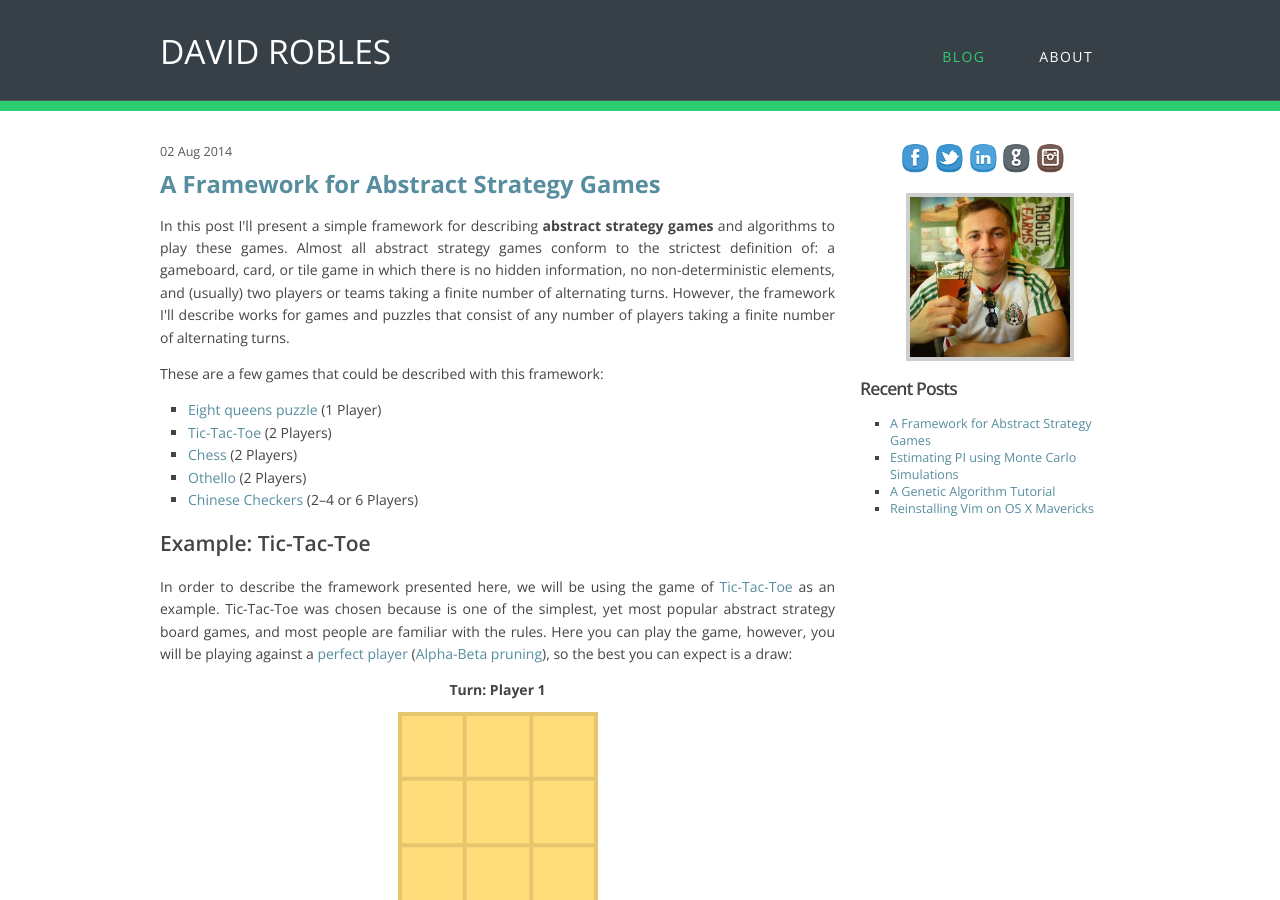
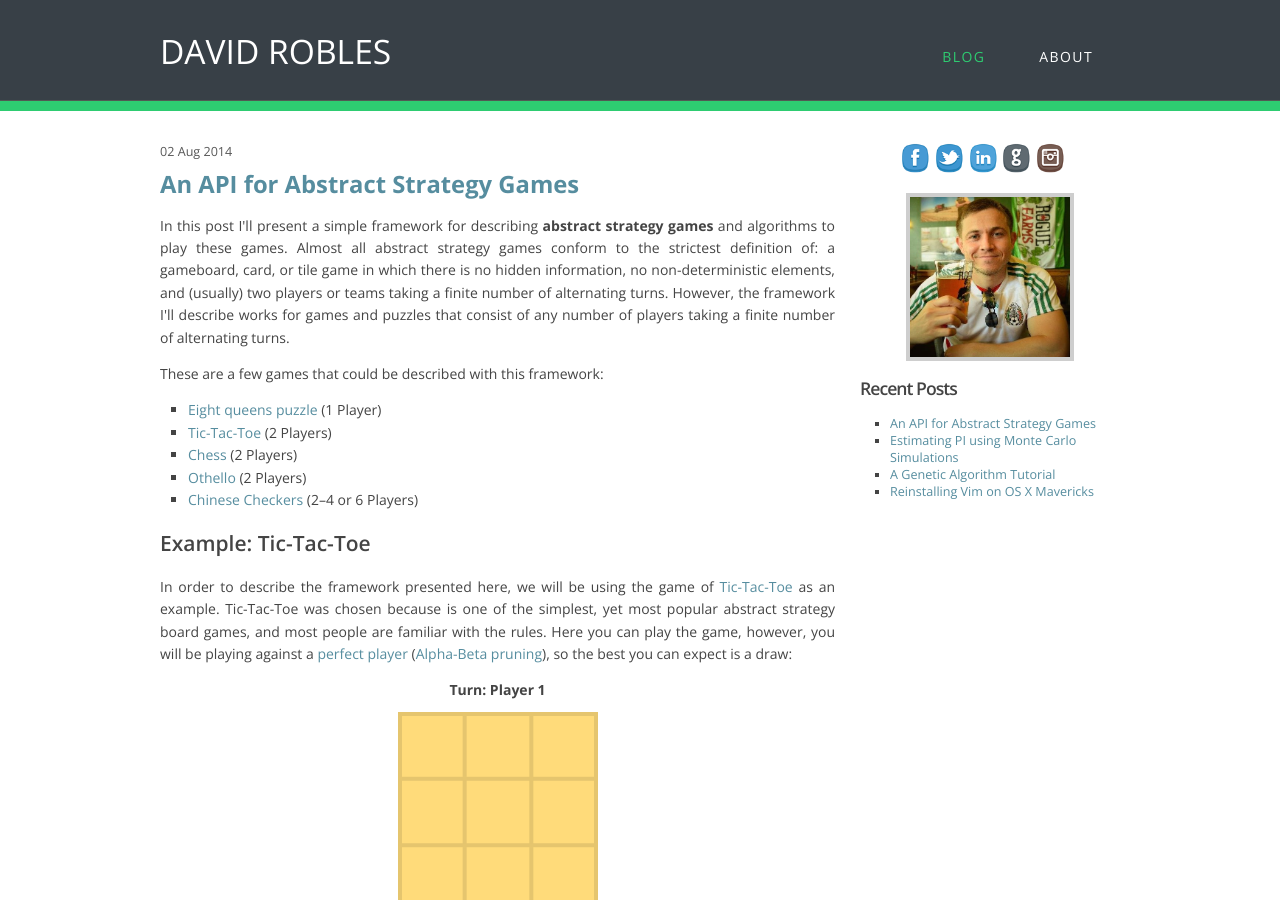
Before and after one commit to davidrobles/davidrobles.github.io, a Jekyll site: the page built from _posts/2014-08-01-an-api-for-abstract-strategy-games.html, in a window 1280 px wide and 900 px high. Built offline with Jekyll 4.4.1, drawn with Linux system fonts in a browser that asks for light colours; Markdown is read by kramdown in place of the engine named in the settings; comment, search, counter and statistics services are not loaded.

Commit message:
Rename file

```diff
--- a/_posts/2014-08-01-a-framework-for-abstract-strategy-games.html
+++ b/_posts/2014-08-01-an-api-for-abstract-strategy-games.html
@@ -1,6 +1,6 @@
 ---
 layout:     post
-title:      "A Framework for Abstract Strategy Games"
+title:      "An API for Abstract Strategy Games"
 date:       2014-08-02 16:48:16
 comments:   true
 excerpt:    "Monte Carlo simulations are a class of computational algorithms
```
